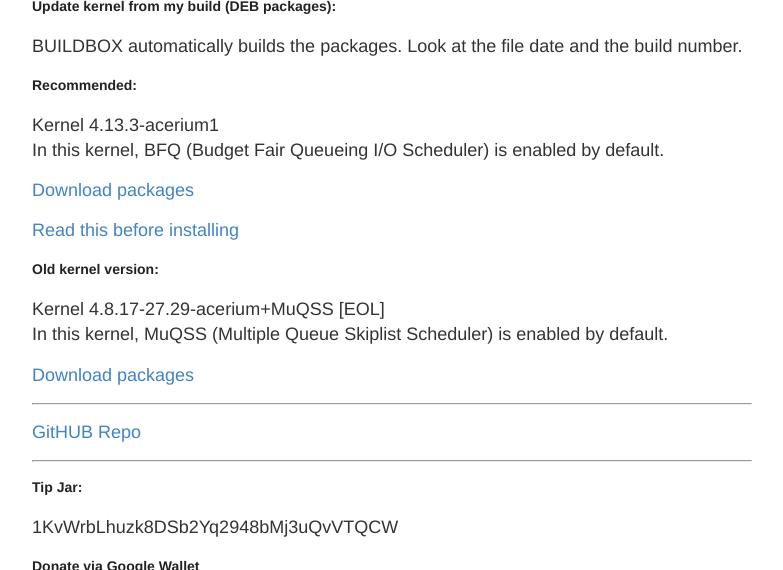
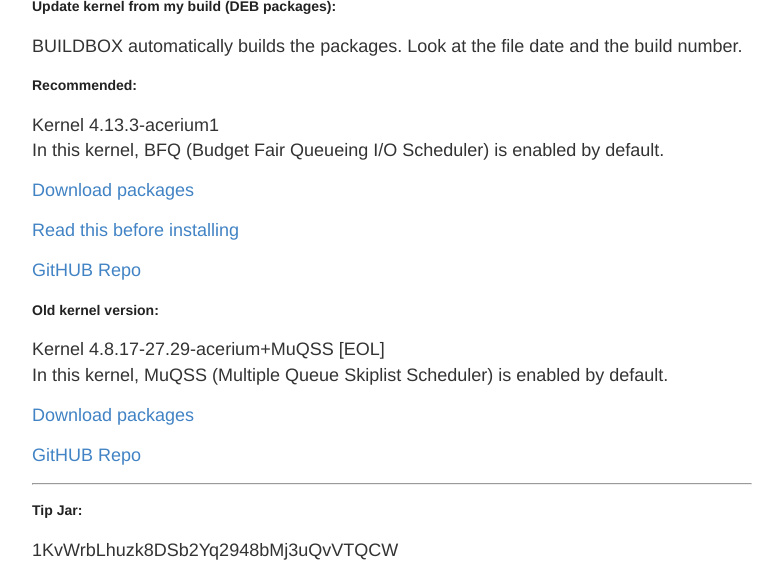
Before and after one commit to vmedvedev/andylavr.github.io, a Jekyll site: the page built from _posts/2016-11-05-english.md, in a window 1280 px wide and 900 px high, scrolled down 3819 px, cut to the strip 0-570 px from the top of the window. Shown: the whole strip, without its empty margins (248-1031 px from the left). Built offline with Jekyll 4.4.1, drawn with Linux system fonts in a browser that asks for light colours.

Commit message:
Update 2016-11-05-english.md

```diff
--- a/_posts/2016-11-05-english.md
+++ b/_posts/2016-11-05-english.md
@@ -152,6 +152,8 @@
 
 [Read this before installing](https://github.com/AndyLavr/Aspire-SW5-012_Kernel_4.13/releases)
 
+[GitHUB Repo](https://github.com/AndyLavr/Aspire-SW5-012_Kernel_4.13)
+
 
 ## Old kernel version:
 
@@ -163,10 +165,6 @@
 </dl>
 
 [Download packages](https://drive.google.com/drive/folders/0B5ngHZIeNdyTOEktYm1naDMtX28?usp=sharing)
-
-
-***
-
 
 [GitHUB Repo](https://github.com/AndyLavr/Aspire-SW5-012_Kernel_4.8)
 
```
